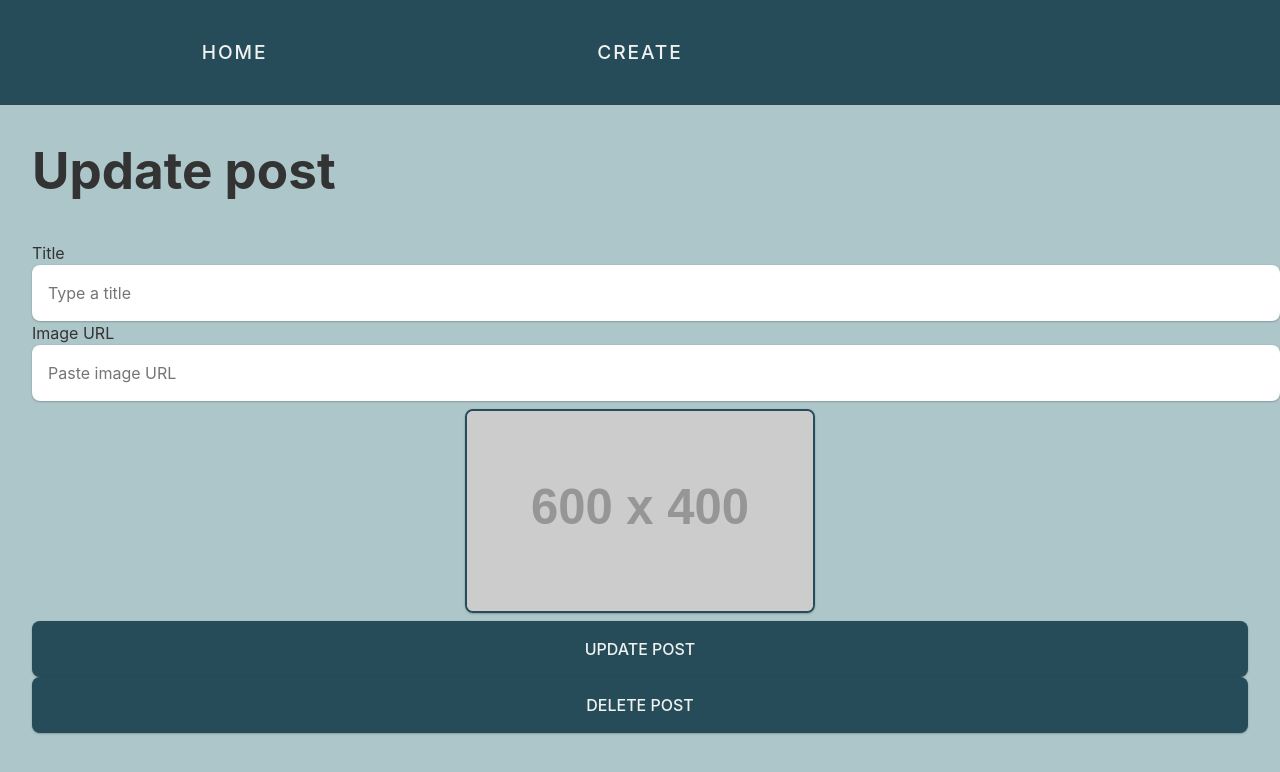
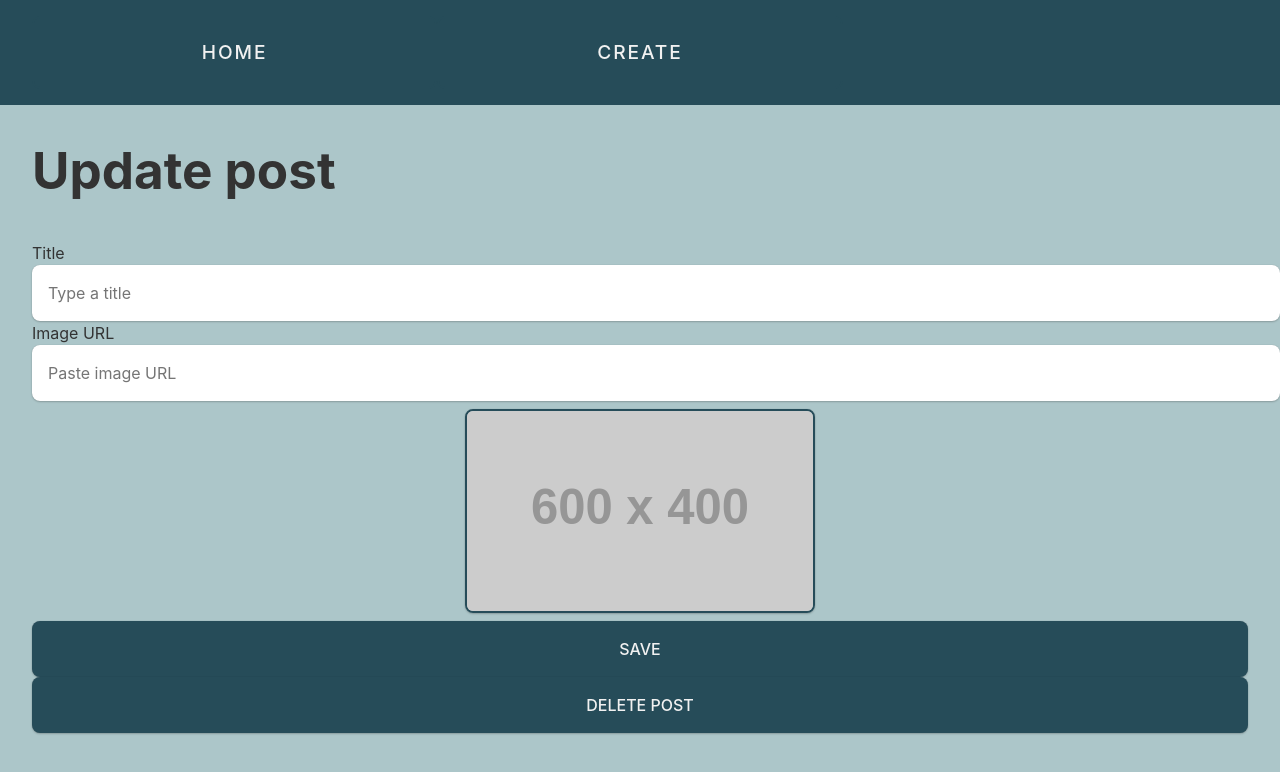
Before and after one commit to imhp1721/firebase-first-project, a React (Vite) app: page /posts/1 in a window 1280 px wide. Shown: the top 772 px of the page. Built offline with nearby package versions, Linux system fonts and the light colour scheme; no server answers.

Commit message:
part 8 done (tak Simon)

```diff
--- a/src/components/PostForm.jsx
+++ b/src/components/PostForm.jsx
@@ -1,10 +1,41 @@
-
-
-export default function PostForm() {
-
-
-
-    return (
-      <main></main>
-    );
+export default function PostForm({
+  savePost,
+  image,
+  caption,
+  setCaption,
+  setImage,
+}) {
+  return (
+    <form onSubmit={savePost}>
+      <label htmlFor="caption">Title</label>
+      <input
+        id="caption"
+        type="text"
+        value={caption}
+        placeholder="Type a title"
+        onChange={(e) => setCaption(e.target.value)}
+      />
+      <label htmlFor="image">Image URL</label>
+      <input
+        id="image"
+        type="url"
+        value={image}
+        placeholder="Paste image URL"
+        onChange={(e) => setImage(e.target.value)}
+      />
+      <img
+        id="image-preview"
+        className="image-preview"
+        src={
+          image ? image : "https://placehold.co/600x400?text=Paste+an+image+URL"
+        }
+        alt="Preview"
+        onError={(e) =>
+          (e.target.src =
+            "https://placehold.co/600x400?text=Error+loading+image")
+        }
+      />
+      <button type="submit">SAVE</button>
+    </form>
+  );
 }
--- a/src/pages/CreatePage.jsx
+++ b/src/pages/CreatePage.jsx
@@ -1,11 +1,11 @@
 import { useState } from "react";
 import { useNavigate } from "react-router-dom";
+import PostForm from "../components/PostForm";
 
 export default function CreatePage() {
+  const navigate = useNavigate();
   const [caption, setCaption] = useState("");
   const [image, setImage] = useState("");
-
-const navigate = useNavigate();
 
   async function handleSubmit(event) {
     event.preventDefault();
@@ -32,39 +32,13 @@ async function handleSubmit(event) {
   return (
     <section className="page">
       <h1>Create new post</h1>
-      <form onSubmit={handleSubmit}>
-        <label htmlFor="caption">Title</label>
-        <input
-          id="caption"
-          type="text"
-          value={caption}
-          placeholder="Type a title"
-          onChange={(e) => setCaption(e.target.value)}
+      <PostForm
+        savePost={handleSubmit}
+        image={image}
+        setImage={setImage}
+        caption={caption}
+        setCaption={setCaption}
       />
-        <label htmlFor="image">Image URL</label>
-        <input
-          id="image"
-          type="url"
-          value={image}
-          placeholder="Paste image URL"
-          onChange={(e) => setImage(e.target.value)}
-        />
-        <img
-          id="image-preview"
-          className="image-preview"
-          src={
-            image
-              ? image
-              : "https://placehold.co/600x400?text=Paste+an+image+URL"
-          }
-          alt="Preview"
-          onError={(e) =>
-            (e.target.src =
-              "https://placehold.co/600x400?text=Error+loading+image")
-          }
-        />
-        <button type="submit">SAVE</button>
-      </form>
     </section>
   );
 }
--- a/src/pages/UpdatePage.jsx
+++ b/src/pages/UpdatePage.jsx
@@ -1,5 +1,6 @@
 import { useState, useEffect } from "react";
 import { useNavigate, useParams } from "react-router-dom";
+import PostForm from "../components/PostForm";
 
 export default function UpdatePage() {
   const navigate = useNavigate();
@@ -58,39 +59,13 @@ export default function UpdatePage() {
   return (
     <section className="page">
       <h1>Update post</h1>
-      <form onSubmit={handleSubmit}>
-        <label htmlFor="caption">Title</label>
-        <input
-          id="caption"
-          type="text"
-          value={caption}
-          placeholder="Type a title"
-          onChange={(e) => setCaption(e.target.value)}
-        />
-        <label htmlFor="image">Image URL</label>
-        <input
-          id="image"
-          type="url"
-          value={image}
-          placeholder="Paste image URL"
-          onChange={(e) => setImage(e.target.value)}
-        />
-        <img
-          id="image-preview"
-          className="image-preview"
-          src={
-            image
-              ? image
-              : "https://placehold.co/600x400?text=Paste+an+image+URL"
-          }
-          alt="Preview"
-          onError={(e) =>
-            (e.target.src =
-              "https://placehold.co/600x400?text=Error+loading+image")
-          }
-        />
-        <button type="submit">UPDATE POST</button>
-      </form>
+      <PostForm
+        savePost={handleSubmit}
+        image={image}
+        setImage={setImage}
+        setCaption={setCaption}
+        caption={caption}
+      />
       <button onClick={deletePost} type="delete">
         DELETE POST
       </button>
```
Lines whose indentation alone changed are shown as unchanged.
